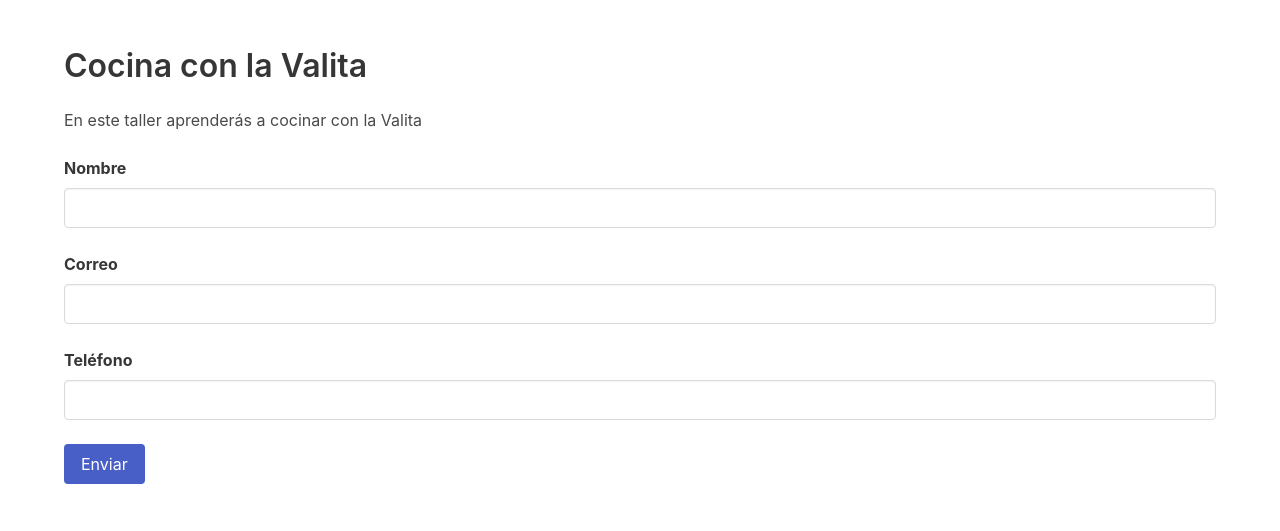
After one commit to juanlatorre/talleres, a PHP site: page /t/cocina-con-la-valita.php in a window 1280 px wide. The commit adds this page. Shown: the top 531 px of the page. Run offline with PHP 8.4, Linux system fonts and the light colour scheme; style sheets or scripts are compiled from the project's sources.

Commit message:
Creacion de talleres, inscripcion a talleres

```diff
--- a/dist/crearTaller.html
+++ b/dist/crearTaller.html
@@ -84,6 +84,6 @@
 					<button type="submit" class="button is-link">Agregar</button>
 				</div>
 			</div>
-		</div>
+		</form>
 	</div>
 </section>
--- /dev/null
+++ b/t/cocina-con-la-valita.php
@@ -0,0 +1,93 @@
+<?php
+include_once("../sql/config.php");
+if ($_SERVER["REQUEST_METHOD"] == "POST") {
+	$nombre = htmlspecialchars(stripslashes(trim($_POST["nombre"])));
+	$correo = htmlspecialchars(stripslashes(trim($_POST["correo"])));
+	$telefono = htmlspecialchars(stripslashes(trim($_POST["telefono"])));
+
+	$sql = "INSERT INTO Inscrito (Nombre, Correo, Telefono) VALUES ('$nombre', '$correo', '$telefono')";
+	$sql2 = "SELECT TallerID FROM Taller WHERE Nombre = 'Cocina con la Valita'";
+
+	if (mysqli_query($db, $sql)) {
+		echo '<div class="notification is-primary"><button class="delete"></button>Te has registrado correctamente en el taller Cocina con la Valita, pronto recibirás un correo con la información de pago.</div>';
+	} else {
+		echo '<div class="notification is-danger"><button class="delete"></button>Tu inscripción al taller no se pudo realizar, intentalo nuevamente o contáctanos.</div>';
+	}
+
+	if (mysqli_query($db, $sql2)) {
+		$resultado = mysqli_query($db, $sql2);
+		while($row = mysqli_fetch_array($resultado)) {
+			$TallerID = $row['TallerID'];
+			$Dia = date('Y-m-d');
+			$sql3 = "INSERT INTO Taller_Inscrito (TallerID, Correo, FechaInscripcion) VALUES ('$TallerID', '$correo', '$Dia')";
+			if (mysqli_query($db, $sql3)) {
+				echo "Exito en registrar la tabla relacional";
+			} else {
+				echo "Error: " . $sql3 . "<br>" . mysqli_error($db);
+			}
+		}
+	} else {
+		echo "Error: " . $sql2 . "<br>" . mysqli_error($db);
+	}
+}
+?>
+<!DOCTYPE html>
+<html lang="en">
+<head>
+	<meta charset="utf-8">
+	<meta name="viewport" content="width=device-width, initial-scale=1">
+	<title>Taller X</title>
+	<link rel="stylesheet" href="../dist/css/styles.css">
+</head>
+<body>
+	<section class="section">
+		<div class="container">
+	      	<h1 class="title">
+	        	Cocina con la Valita
+	      	  </h1>
+		  	<p>En este taller aprenderás a cocinar con la Valita</p>
+		  	<br>
+  			<form action="<?php echo htmlspecialchars($_SERVER['PHP_SELF']); ?>" method="post" enctype="multipart/form-data">
+  				<div class="columns">
+  					<div class="column">
+  						<div class="field">
+  							<label class="label">Nombre</label>
+  							<div class="control">
+  								<input class="input" name="nombre" type="text">
+  							</div>
+  						</div>
+  					</div>
+  				</div>
+
+  				<div class="columns">
+  					<div class="column">
+  						<div class="field">
+  							<label class="label">Correo</label>
+  							<div class="control">
+  								<input class="input" name="correo" type="email">
+  							</div>
+  						</div>
+  					</div>
+  				</div>
+
+  				<div class="columns">
+  					<div class="column">
+  						<div class="field">
+  							<label class="label">Teléfono</label>
+  							<div class="control">
+  								<input class="input" name="telefono" type="text">
+ 							</div>
+  						</div>
+  					</div>
+  				</div>
+
+  				<div class="field is-grouped">
+  					<div class="control">
+  						<button type="submit" class="button is-link">Enviar</button>
+  					</div>
+  				</div>
+  			</form>
+	    </div>
+	</section>
+</body>
+</html>
```
Also changed, not shown: crearTaller/index.php (+97 -7 lines), t/.php (added, +8 -0 lines).
